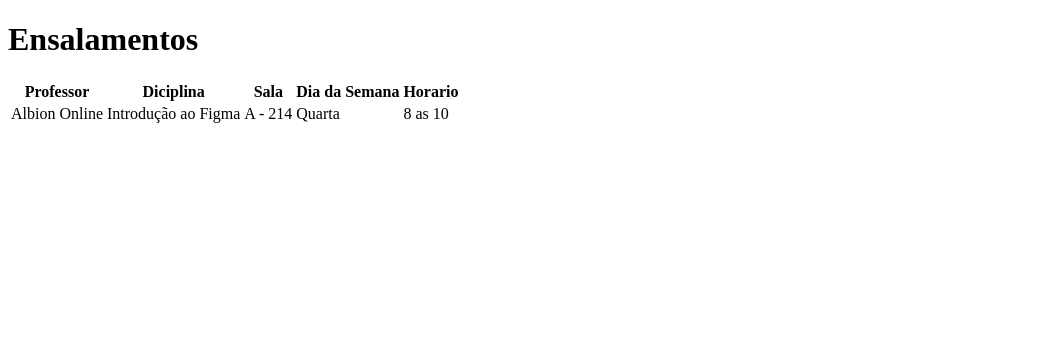
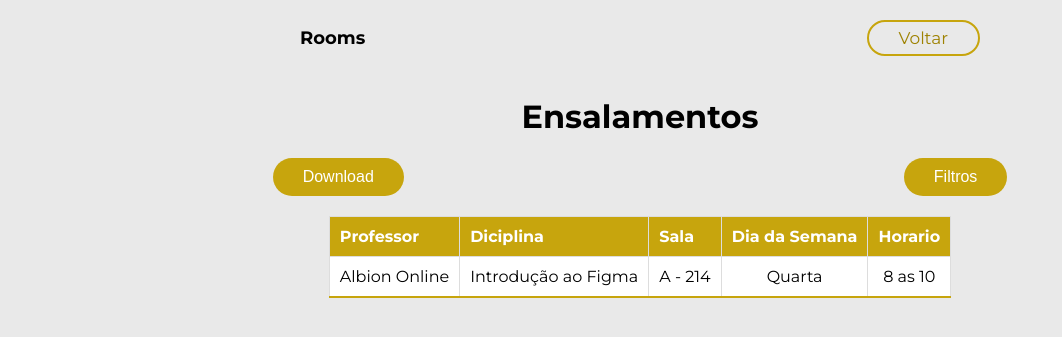
Before and after one commit to vmelchiors/RoomsProject, a Django app: page /rooms/ in a window 1280 px wide. Shown: the top 337 px of the page, without its empty margins (0-1062 px from the left). Run offline with Django 4.2, Linux system fonts and the light colour scheme; data comes from the database, SQL or seed files in the repository; both versions use the stored data as it was after the commit.

Commit message:
commit html and css structures

```diff
--- /dev/null
+++ b/static/css/planilhas.css
@@ -0,0 +1,138 @@
+body {
+    margin: 0;
+    font-family: "Montserrat", sans-serif;
+    font-optical-sizing: auto;
+    font-weight: 200px;
+    font-style: normal;
+    background-color: #e9e9e9;
+}
+
+header {
+    display: flex;
+    justify-content: space-between;
+    align-items: center;
+    padding: 20px 300px;
+    background-color: #e9e9e9;
+}
+
+.nome {
+    text-align: center;
+}
+
+.tabelaens {
+    text-align: center;
+    display: flex;
+    justify-content: center;
+    align-items: center;
+}
+
+.logo {
+    font-size: 18px;
+    font-weight: bold;
+}
+
+.login {
+    font-size: 17px;
+    cursor: pointer;
+    color: #9e8202;
+    padding: 6px 30px;
+    border: 2px solid #c7a50d;
+    border-radius: 20px;
+    background-color: transparent;
+    transition: background-color 0.3s, color 0.3s;
+}
+.login:hover{
+    padding: 6px 30px;
+    font-size: 17px;
+    border-radius: 20px;
+    color: #fff;
+    background-color: #c7a50d;
+}
+
+.downefilt1 {
+    padding: 10px 30px;
+    font-size: 16px;
+    margin-right: 500px;
+    color: #fff;
+    background-color: #c7a50d;
+    border: none;
+    cursor: pointer;
+    border-radius: 20px;
+    transition: background-color 0.3s, color 0.3s;
+}
+
+.downefilt1:hover{
+    padding: 8px 28.5px;
+    font-size: 16px;
+    border: 2px solid #c7a50d;
+    color: #9e8202;
+    background-color: transparent;
+}
+
+.downefilt2 {
+    padding: 10px 30px;
+    font-size: 16px;
+    color: #fff;
+    background-color: #c7a50d;
+    border: none;
+    cursor: pointer;
+    border-radius: 20px;
+    transition: background-color 0.3s, color 0.3s;
+}
+
+.downefilt2:hover{
+    padding: 8px 28.5px;
+    font-size: 16px;
+    border: 2px solid #c7a50d;
+    color: #9e8202;
+    background-color: transparent;
+}
+
+.tabelastyle {
+    border-collapse: collapse;
+    background-color: #fff;
+}
+
+.tabelastyle thead tr {
+    background-color: #c7a50d;
+    color: #ffffff;
+    text-align: left;
+    font-weight: bold;
+}
+
+.tabelastyle th,
+.tabelastyle td {
+    padding: 12px 15px;
+    border: 1px solid #dddddd;
+}
+
+.tabelastyle tbody tr {
+    border-bottom: 1px solid #dddddd;
+}
+
+.tabelastyle tbody tr:nth-of-type(even) {
+    background-color: #f3f3f3;
+}
+
+.tabelastyle tbody tr:last-of-type {
+    border-bottom: 2px solid #c7a50d;
+}
+
+.tabelastyle tbody tr:hover {
+    background-color: #f1f1f1;
+}
+
+.tabelastyle th {
+    padding: 10px;
+}
+
+.tabelastyle td {
+    padding: 10px;
+}
+
+.buttonfiltros {
+    margin-bottom: 20px;
+    display: flex;
+    justify-content: center;
+    align-items: center;
+}
--- a/templates/rooms.html
+++ b/templates/rooms.html
@@ -1,12 +1,28 @@
+{% load static %}
+
 <!DOCTYPE html>
 <html lang="en">
 <head>
     <meta charset="UTF-8">
-    <title></title>
+    <link rel="preconnect" href="https://fonts.googleapis.com">
+    <link rel="preconnect" href="https://fonts.gstatic.com" crossorigin>
+    <link href="https://fonts.googleapis.com/css2?family=Montserrat:ital,wght@0,100..900;1,100..900&family=Oswald:wght@200..700&display=swap" rel="stylesheet">
+    <link rel="stylesheet" href="{% static 'css/planilhas.css' %}" />
+    <title>Ensalmentos</title>
 </head>
 <body>
-    <h1>Ensalamentos</h1>
-    <table>
+    <header>
+        <div class="logo">Rooms</div>
+        <div class="login">Voltar</div>
+    </header>
+    <h1 class="nome">Ensalamentos</h1>
+    <div class="buttonfiltros">
+        <button class="downefilt1" >Download</button>
+        <button class="downefilt2" >Filtros</button>
+    </div>
+    <div class="tabelaens">
+        <table class="tabelastyle">
+            <thead>
                 <tr>
                     <th>Professor</th>
                     <th>Diciplina</th>
@@ -14,6 +30,7 @@
                     <th>Dia da Semana</th>
                     <th>Horario</th>
                 </tr>
+            </thead>
             {% for allocation in allocations %}
             <tr>
                 <td>{{ allocation.teacher }}</td>
@@ -24,5 +41,6 @@
             </tr>
             {% endfor %}
         </table>
+    </div>
 </body>
 </html>
```
Also changed, not shown: static/css/style.css (+136 -2 lines), templates/index.html (+28 -3 lines), db.sqlite3, static/imagens/portas.png (added). Lines whose indentation alone changed are shown as unchanged.
